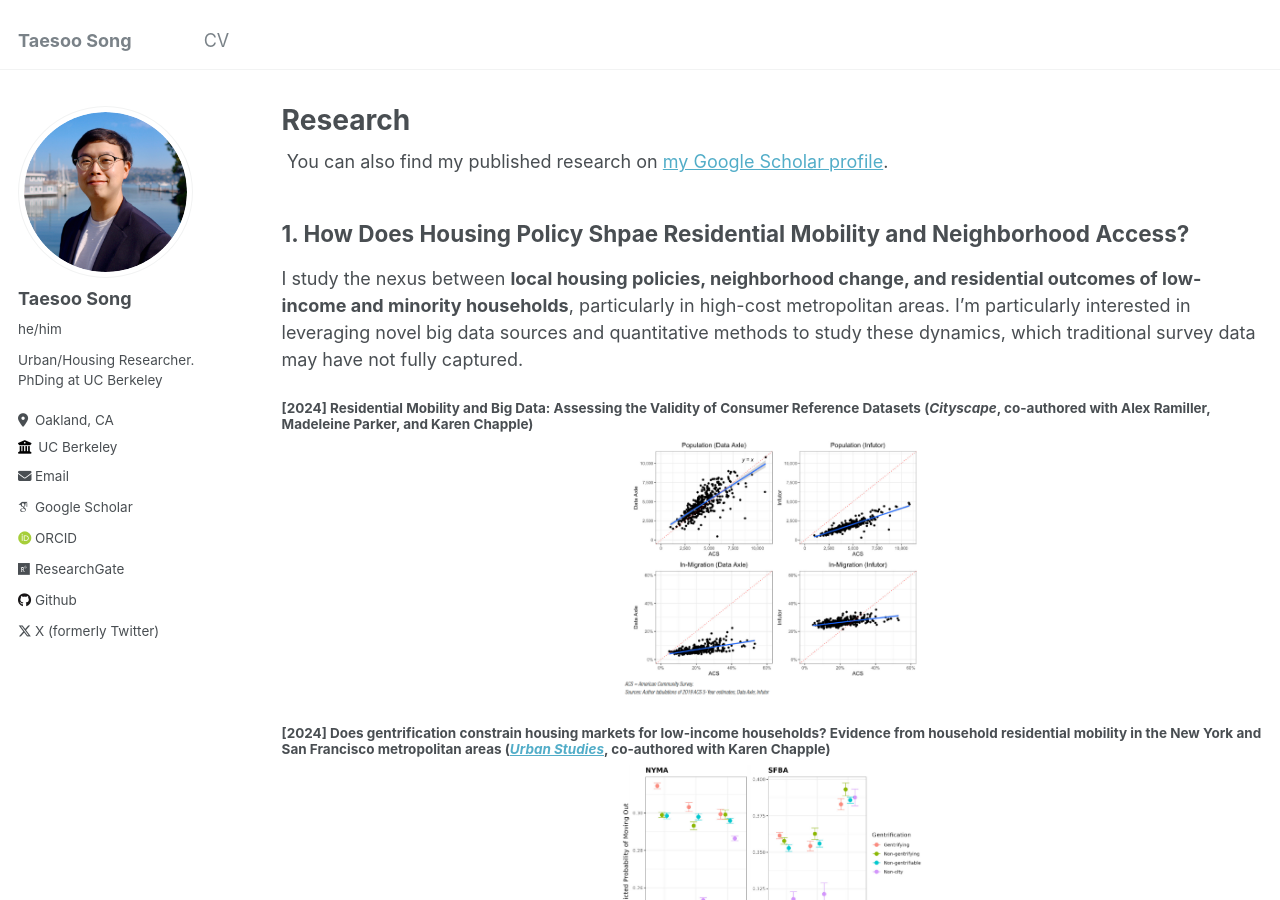
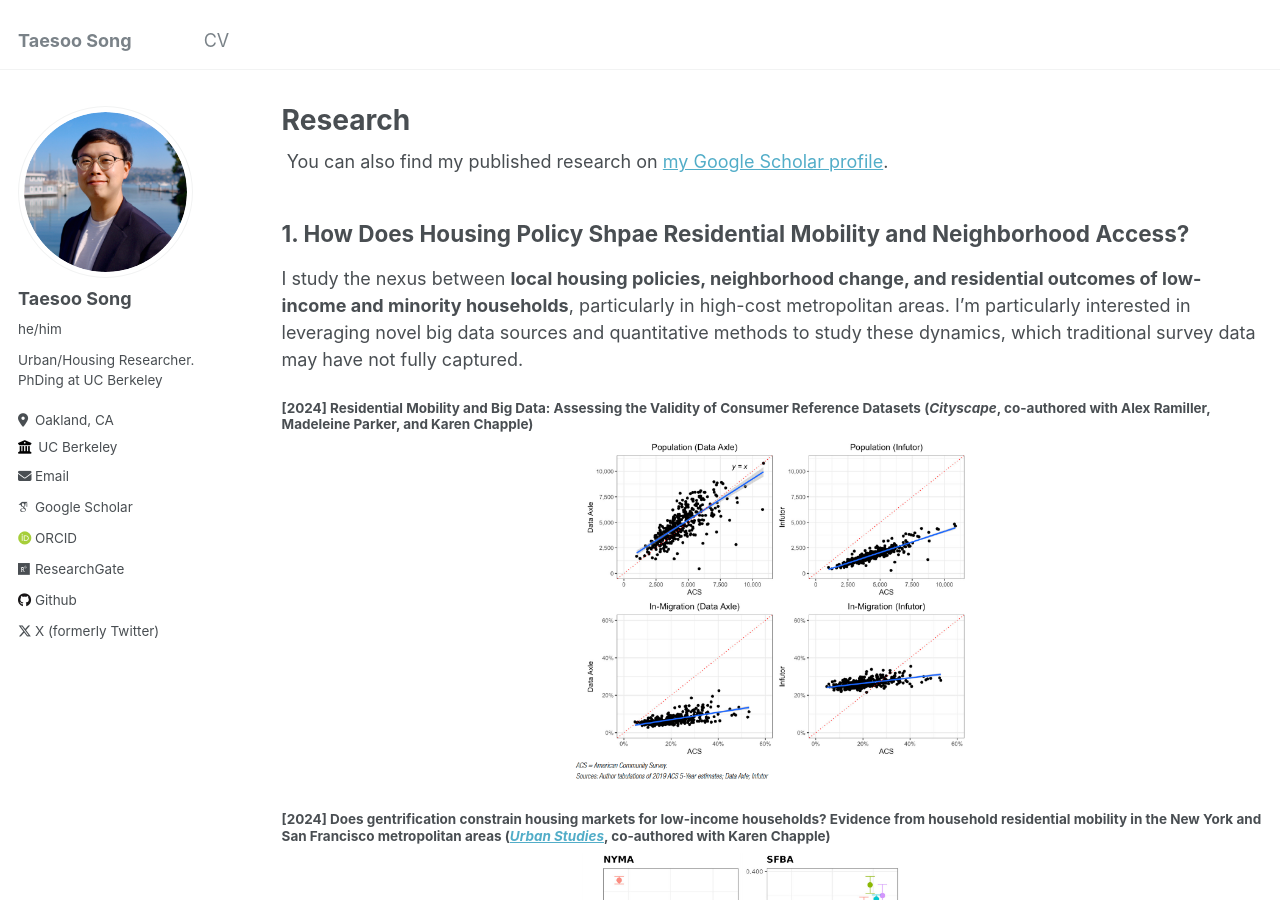
Before and after one commit to taesoosong/taesoosong.github.io, a Jekyll site: the page built from _pages/research.md, in a window 1280 px wide and 900 px high. Built offline with Jekyll 4.4.1, drawn with Linux system fonts in a browser that asks for light colours; some web fonts are replaced.

Commit message:
Update research.md

```diff
--- a/_pages/research.md
+++ b/_pages/research.md
@@ -19,7 +19,7 @@ I study the nexus between **local housing policies, neighborhood change, and res
 
 <div style="display: flex; justify-content: center; align-items: center;">
   <div style="flex: 1; text-align: center;">
-    <img src="../images/research/cityscape_2024.png" alt="Cityscape (2024)" style="width: 300px; height: auto;"/>
+    <img src="../images/research/cityscape_2024.png" alt="Cityscape (2024)" style="width: 400px; height: auto;"/>
   </div>
 </div>
 
@@ -27,7 +27,7 @@ I study the nexus between **local housing policies, neighborhood change, and res
 
 <div style="display: flex; justify-content: center; align-items: center;">
   <div style="flex: 1; text-align: center;">
-    <img src="../images/research/urbanstudies_2024.jpeg" alt="Urban Studies (2024)" style="width: 300px; height: auto;"/>
+    <img src="../images/research/urbanstudies_2024.jpeg" alt="Urban Studies (2024)" style="width: 400px; height: auto;"/>
   </div>
 </div>
 
@@ -35,7 +35,7 @@ I study the nexus between **local housing policies, neighborhood change, and res
 
 <div style="display: flex; justify-content: center; align-items: center;">
   <div style="flex: 1; text-align: center;">
-    <img src="../images/research/japa_2024_a.jpg" alt="Journal of American Planning Association (2024)" style="width: 300px; height: auto;"/>
+    <img src="../images/research/japa_2024_a.jpg" alt="Journal of American Planning Association (2024)" style="width: 400px; height: auto;"/>
   </div>
 </div>
 
@@ -53,11 +53,11 @@ I am also deeply interested in the profound demographic shift towards **greater
 
 ## 3. Dissertation: Reassessing Asian American Exceptionalism in Housing
 
-<div style="display: flex; justify-content: center; align-items: center;">
-  <div style="flex: 1; text-align: center;">
-    <img src="../images/research/pown_null.png" alt="Chapter 1a" style="width: 300px; height: auto;"/>
+<div style="display: flex; justify-content: center; align-items: center; gap: 20px; flex-wrap: wrap;">
+  <div style="text-align: center;">
+    <img src="../images/research/pown_null.png" alt="Chapter 1a" style="width: 400px; height: auto;"/>
   </div>
-  <div style="flex: 1; text-align: center;">
-    <img src="../images/research/housing_market_2019_MSA.png" alt="Chapter 1b" style="width: 300px; height: auto;"/>
+  <div style="text-align: center;">
+    <img src="../images/research/housing_market_2019_MSA.png" alt="Chapter 1b" style="width: 400px; height: auto;"/>
   </div>
 </div>
```
